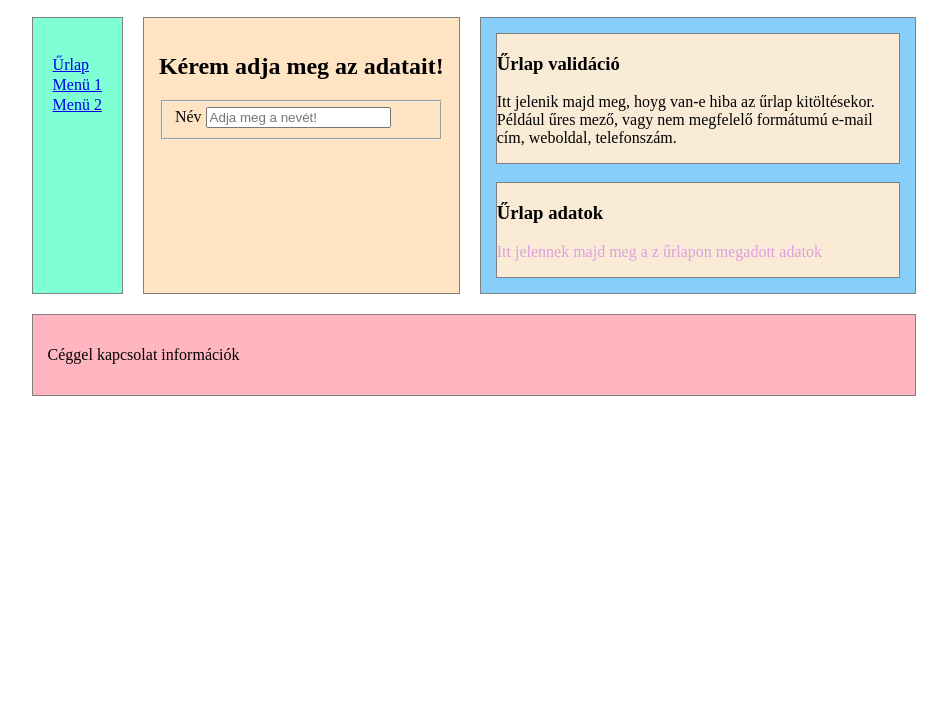
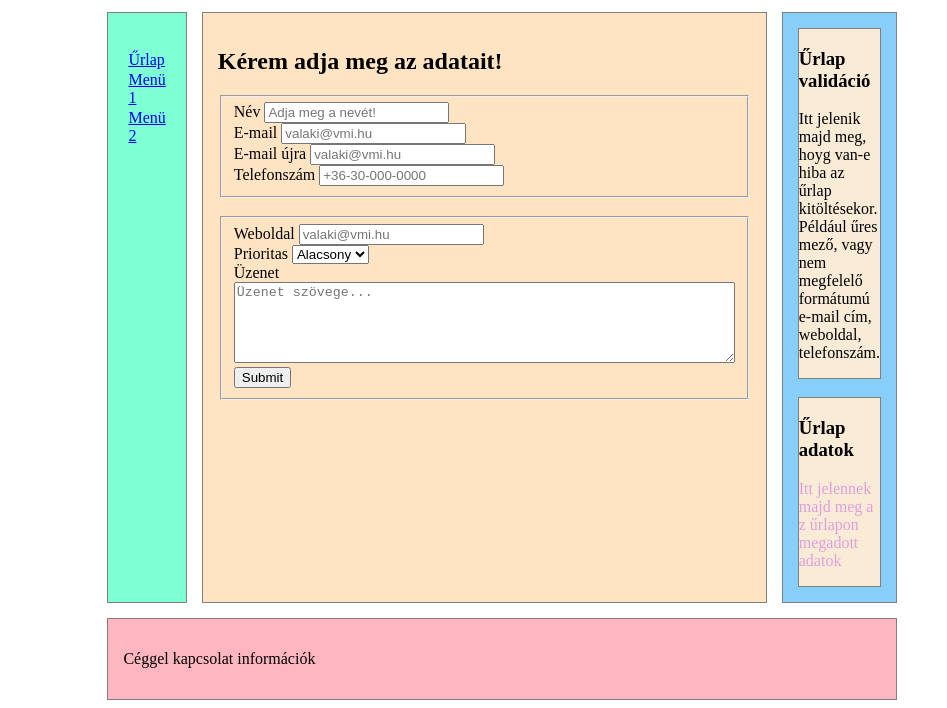
Before and after one commit to lindori/VD_urlap, a website: page VD_giturlap/public_html/index.html in a window 1280 px wide. Shown: the part 123-831 px from the top of the page, without its empty margins (166-1113 px from the left). Before the commit the page ends 800 px from the top, so only its background shows below. Drawn offline with Linux system fonts and the light colour scheme.

Commit message:
folytatas_

```diff
--- a/VD_giturlap/public_html/formazasok.css
+++ b/VD_giturlap/public_html/formazasok.css
@@ -29,3 +29,6 @@ padding-top: 2px;
 #pszoveg {
 color: plum;
 }
+.urlapelem{
+float: left;
+}
--- a/VD_giturlap/public_html/index.html
+++ b/VD_giturlap/public_html/index.html
@@ -28,18 +28,36 @@ and open the template in the editor.
             <article>
                <h2>Kérem adja meg az adatait!</h2>
                 <form method="get" >
-                    <fieldset>
+
+                        <fieldset>
                         <div class="urlapelem"   >
                             <label for="nev">Név</label>
+                            <input type="text" name="nev" id="nev" placeholder="Adja meg a nevét!" title="A név nagybetűvel kezdődik és legalább 3 karakter!" ><br>
+                             <label for="email">E-mail</label>
+                             <input type="text" name="email" id="email" placeholder="valaki@vmi.hu" title="szerepelni kell egy @ és egy tag-nek!" ><br>
+                             <label for="emailrepeat">E-mail újra </label>
+                             <input type="text" name="emailrepeat" id="email" placeholder="valaki@vmi.hu" title="szerepelni kell egy @ és egy tag-nek!" ><br>
+                             <label for="nev">Telefonszám</label>
+                             <input type="text" name="phone" id="phone" placeholder="+36-30-000-0000" title="Szerepelnie kell egy körzeti számnak példa:+36" ><br>
+                              </div>
+                            </fieldset>
+                    <br>
+                    <fieldset>
+                        <label for="weboldal">Weboldal</label>
+                        <input type="text" name="weboldal" id="weboldal" placeholder="valaki@vmi.hu" title="szerepelnie kell egy @" ><br>
+                         <label for="prioritas">Prioritas</label>
+                            <select >
+      <option value="gyarto1">Alacsony</option>
+      <option value="gyarto2">Közepes</option>
+      <option value="gyarto3">Magas</option>
+
+                            </select> <br>
+                         <label for="szoveg">Üzenet</label><br>
+  <textarea name="szoveg" id="szoveg" rows="5" cols="60"
+      placeholder="Üzenet szövege..." required></textarea>
 
 
-
-<input type="text" name="nev" id="nev" placeholder="Adja meg a nevét!" title="A név nagybetűvel kezdődik és legalább 3 karakter!" >
-
-
-
-
-                        </div>
+                    <input type="submit" name="Küld">
 
             </article>
             <aside>
--- a/VD_giturlap/public_html/szerkezet.css
+++ b/VD_giturlap/public_html/szerkezet.css
@@ -8,9 +8,9 @@ main{
      'n a a a a as'
      'n a a a a as'
      'f f f f f f';
- grid-column-gap: 20px;
- grid-row-gap: 20px;
- max-width: 70%;
+ grid-column-gap: 15px;
+ grid-row-gap: 15px;
+ max-width: 58%;
  margin: auto;
 
 
```
